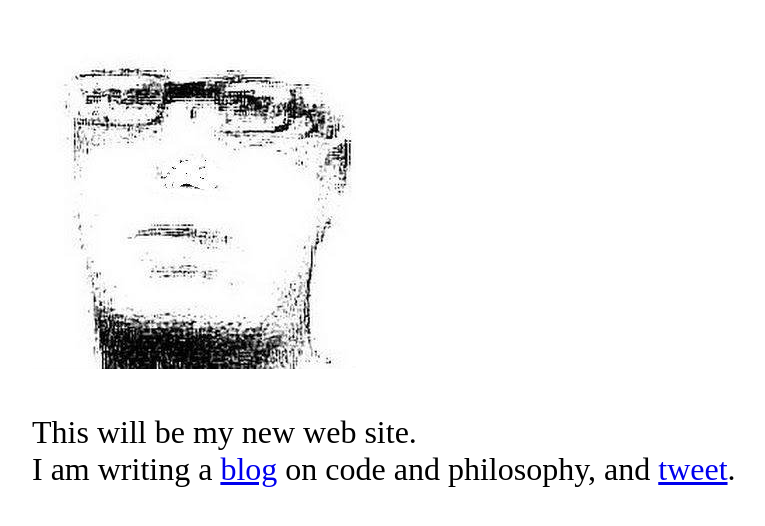
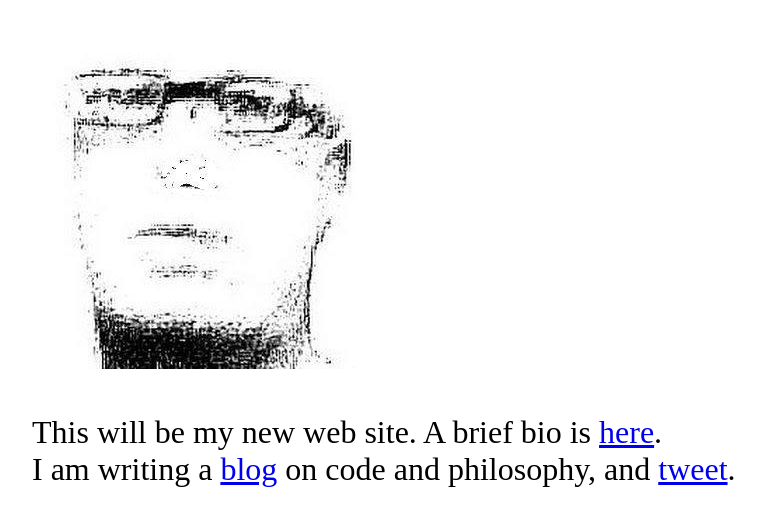
Before and after one commit to philipthrift/philipthrift.github.io, a plain HTML site: page index.html in a window 1280 px wide. Shown: the whole page, without its empty margins (40-805 px from the left). Drawn offline with Linux system fonts and the light colour scheme.

Commit message:
Update index.html

```diff
--- a/index.html
+++ b/index.html
@@ -16,6 +16,7 @@
 <br />
 
 This will be my new web site.
+A brief bio is <a target="_blank" href="http://codicalist.wordpress.com/bio">here</a>.
 
 <br />
 
```
